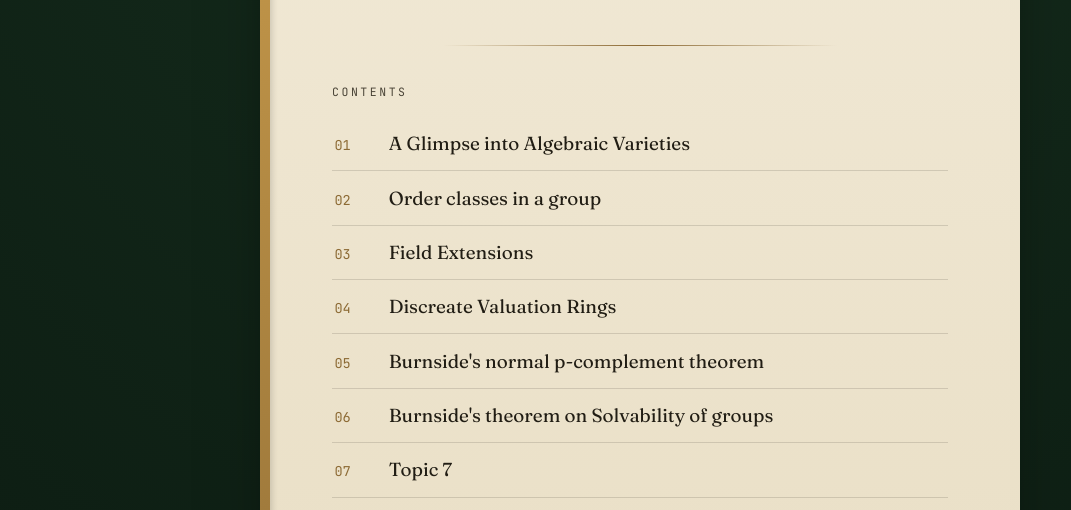
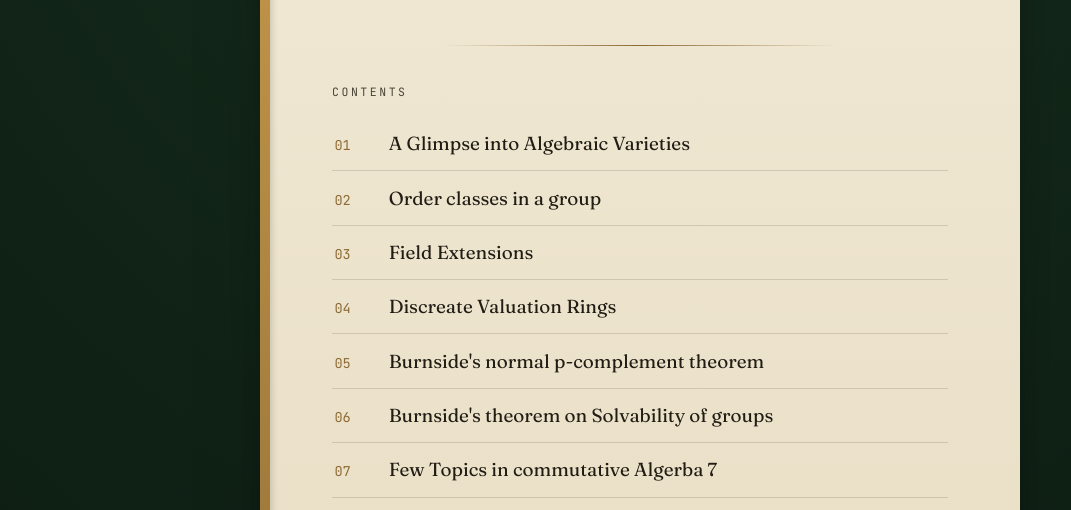
Before and after one commit to satya8118/GA, a plain HTML site: page index.html in a window 1280 px wide. Shown: the part 273-783 px from the top of the page, without its empty margins (0-1071 px from the left). Drawn offline with Linux system fonts and the light colour scheme.

Commit message:
Update index.html

```diff
--- a/index.html
+++ b/index.html
@@ -269,7 +269,7 @@
       <li><a href="DVR.html"><span class="num">04</span><span class="title">Discreate Valuation Rings</span><span class="arrow">→</span></a></li>
       <li><a href="bc.html"><span class="num">05</span><span class="title">Burnside's normal p-complement theorem</span><span class="arrow">→</span></a></li>
       <li><a href="bs.html"><span class="num">06</span><span class="title">Burnside's theorem on Solvability of groups</span><span class="arrow">→</span></a></li>
-      <li><a href="topic-7.html"><span class="num">07</span><span class="title">Topic 7</span><span class="arrow">→</span></a></li>
+      <li><a href="Kalom.html"><span class="num">07</span><span class="title">Few Topics in commutative Algerba 7</span><span class="arrow">→</span></a></li>
       <li><a href="topic-8.html"><span class="num">08</span><span class="title">Topic 8</span><span class="arrow">→</span></a></li>
       <li><a href="topic-9.html"><span class="num">09</span><span class="title">Topic 9</span><span class="arrow">→</span></a></li>
       <li><a href="topic-10.html"><span class="num">10</span><span class="title">Topic 10</span><span class="arrow">→</span></a></li>
```
